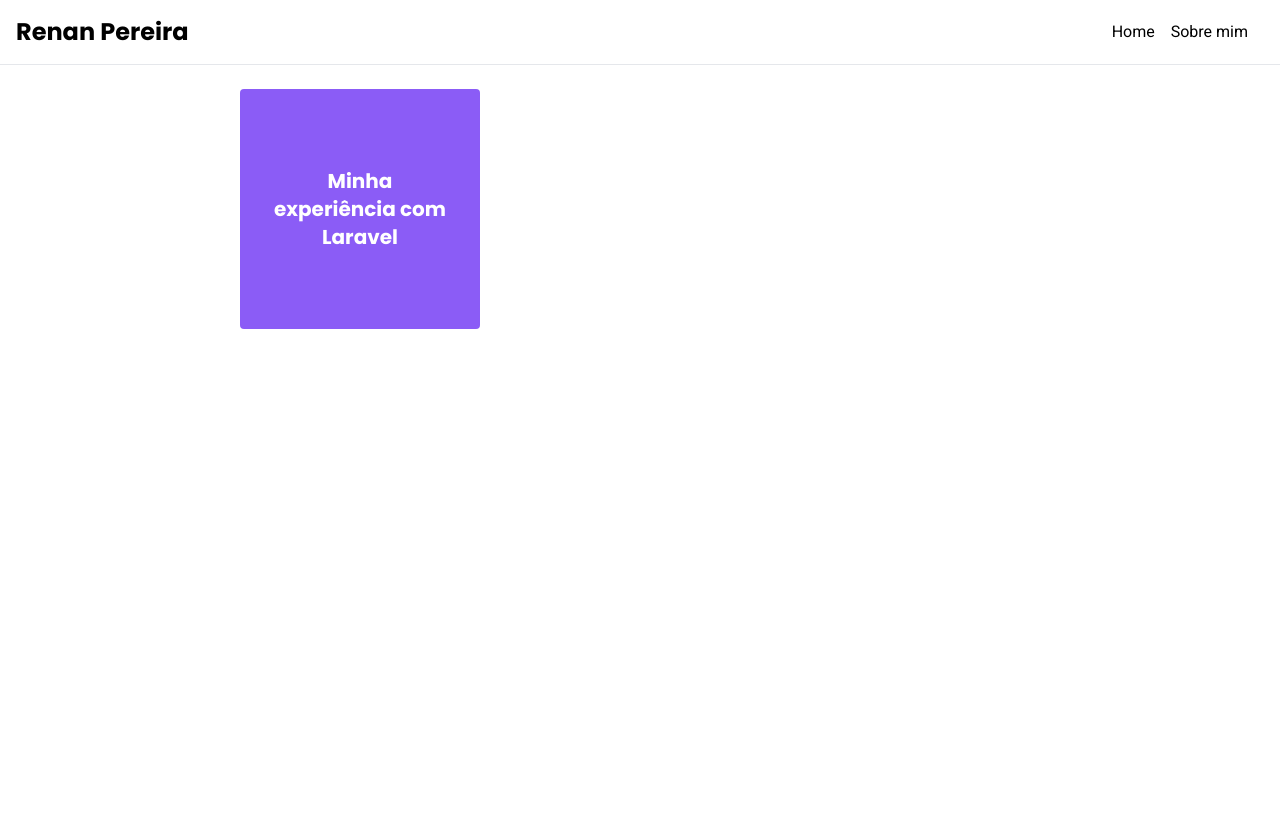
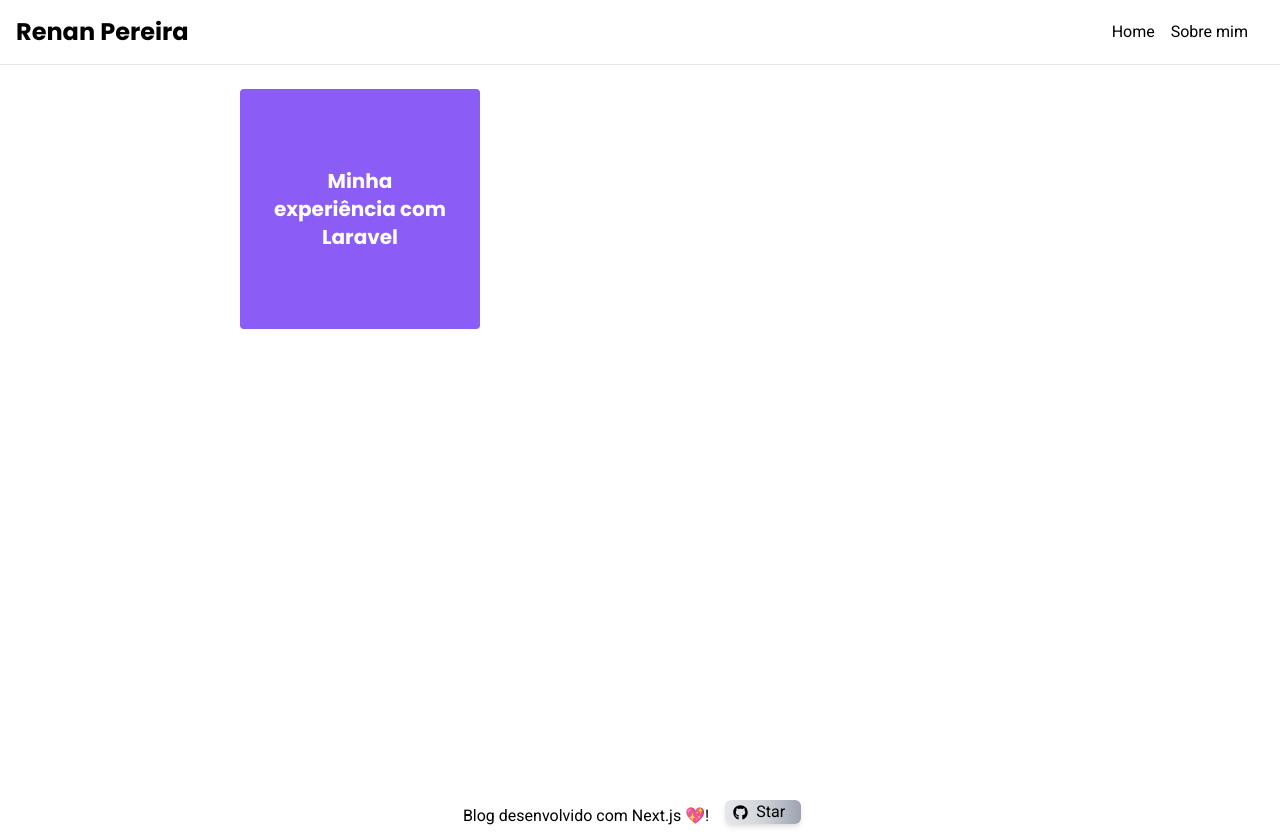
Before and after one commit to r3nanp/r3nanp-blog, a Next.js app: page / in a window 1280 px wide. Before the commit the page ends 800 px from the top, so only its background shows below. Built offline with nearby package versions, Linux system fonts and the light colour scheme.

Commit message:
feat(footer): add footer component

```diff
--- a/src/pages/index.tsx
+++ b/src/pages/index.tsx
@@ -8,6 +8,7 @@
 import { motion } from 'framer-motion'
 import { Header } from '../components/Header'
 import { Container } from '../components/Container'
+import { Footer } from '../components/Footer'
 
 interface HomeProps {
   posts: Array<{
@@ -18,7 +19,8 @@
 
 const Home: React.FC<HomeProps> = ({ posts }) => {
   return (
-    <main className="bg-white h-screen w-full">
+    <>
+      <main className="bg-white w-full h-screen">
         <Head>
           <link rel="icon" href="/favicon.ico" />
           <title>Renan Pereira - Desenvolvedor de software</title>
@@ -49,6 +51,8 @@
           </ul>
         </Container>
       </main>
+      <Footer />
+    </>
   )
 }
 
```
Lines whose indentation alone changed are shown as unchanged.
